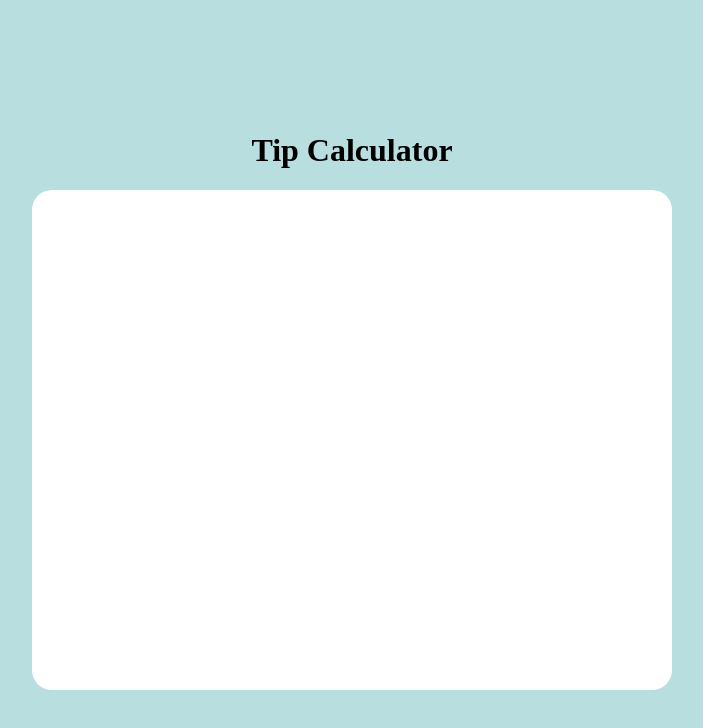
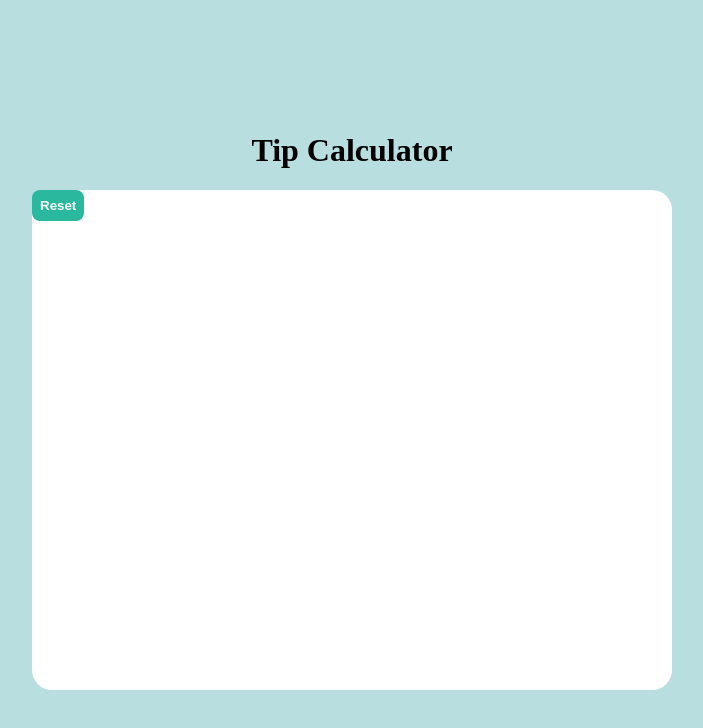
Before and after one commit to daasc/GitActions, a Vue app: page / in a window 1280 px wide. Shown: the top 728 px of the page, without its empty margins (288-991 px from the left). Built offline with nearby package versions, Linux system fonts and the light colour scheme.

Commit message:
feat: add button

```diff
--- /dev/null
+++ b/src/components/ButtonReset.vue
@@ -0,0 +1,22 @@
+<template>
+  <div>
+    <button>Reset</button>
+  </div>
+</template>
+<script>
+export default {
+  name: "ButtonReset",
+};
+</script>
+<style scoped>
+button {
+  background-color: var(--color-button);
+  color: white;
+  font-weight: bold;
+  border: none;
+  width: 100%;
+  padding: 8px;
+  border-radius: 8px;
+  cursor: pointer;
+}
+</style>
--- a/src/views/Calculator.vue
+++ b/src/views/Calculator.vue
@@ -3,12 +3,14 @@
     <h1>Tip Calculator</h1>
     <section class="container">
       <div class="container__calculator"></div>
-      <div class="container__result"></div>
+      <div class="container__result"><button-reset></button-reset></div>
     </section>
   </main>
 </template>
 <script>
+import ButtonReset from "../components/ButtonReset.vue";
 export default {
+  components: { ButtonReset },
   // eslint-disable-next-line vue/multi-word-component-names
   name: "Calculator",
 };
```
Also changed, not shown: 1 other file (tests, documents, lock files or other folders).
